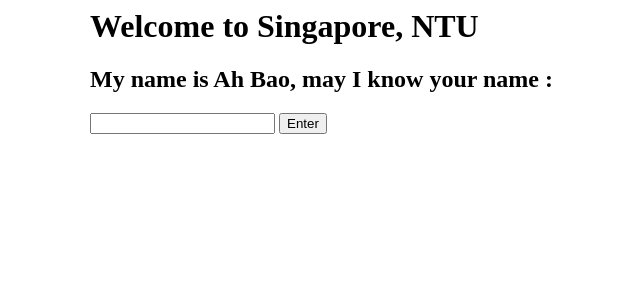
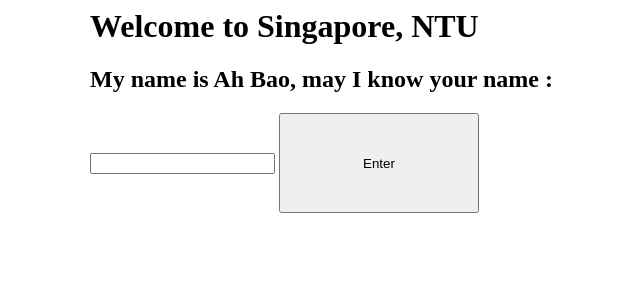
Before and after one commit to wuyanchen6/rpa-19Feb2024, a Flask app: page / in a window 1280 px wide. Shown: the top 300 px of the page, without its empty margins (234-874 px from the left). Run offline with Flask 3, Linux system fonts and the light colour scheme.

Commit message:
Update index.html

```diff
--- a/templates/index.html
+++ b/templates/index.html
@@ -10,6 +10,6 @@
 <form action="/main" method="post">
   <h2>My name is Ah Bao, may I know your name : </h2>
   <input type = "text" name="r">
-  <input type = "submit" value="Enter">
+  <input type = "submit" value="Enter" style="width:200px;height:100px;">
 </form>
 </div>
```
